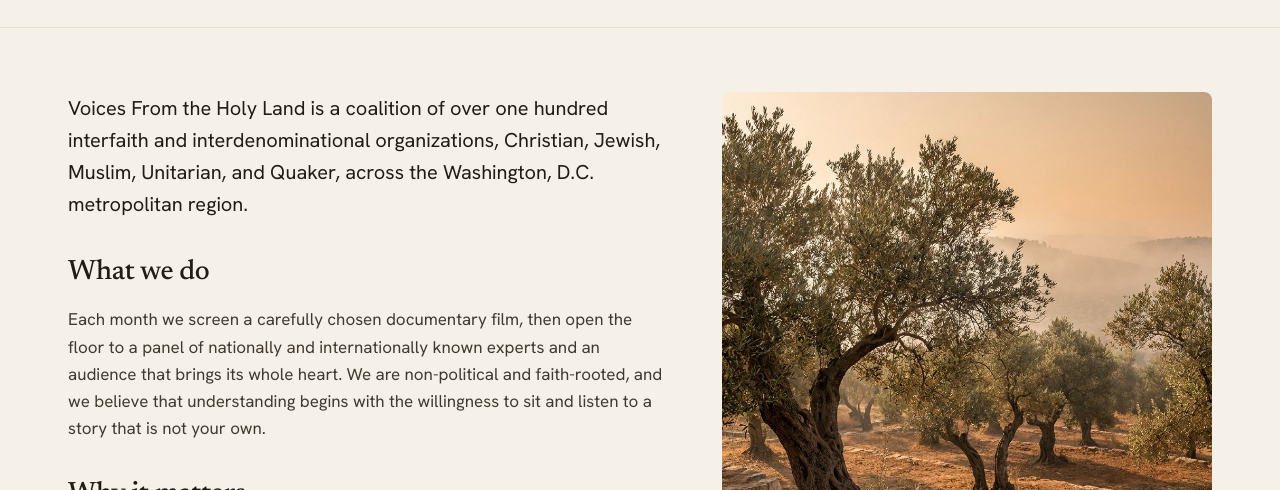
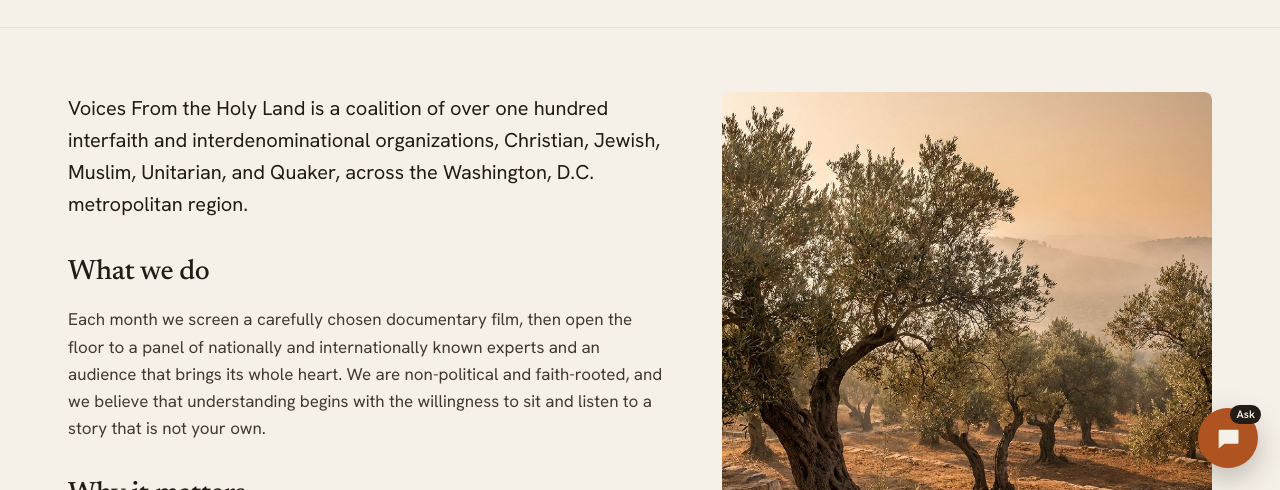
Before and after one commit to suleman-lgtm/vfhl-preview, a plain HTML site: page about.html in a window 1280 px wide. Shown: the part 310-800 px from the top of the page. Drawn offline with Linux system fonts and the light colour scheme.

Commit message:
Add VFHL site assistant: in-browser knowledge-base chatbot on all 11 pages

```diff
--- /dev/null
+++ b/assets/chatbot.js
@@ -0,0 +1,220 @@
+/* Voices From the Holy Land — site assistant
+   Self-contained, no server, no API key. Knowledge-base retrieval with graceful fallback.
+   To upgrade to a true LLM later: replace findAnswer() with a fetch() to a serverless proxy. */
+(function () {
+  "use strict";
+
+  var EMAIL = "vfhlonlinefilmsalon@gmail.com";
+  var RECORDINGS = "https://www.voicesfromtheholyland.org/salonrecordings";
+
+  /* ---------------- KNOWLEDGE BASE ----------------
+     Each entry: k = trigger keywords (rich, incl. synonyms), a = HTML answer.
+     Answers use only confirmed facts; unknowns route to contact instead of guessing. */
+  var KB = [
+    { id: "what", k: "what who is vfhl voices holy land about organization coalition explain tell",
+      a: "<b>Voices From the Holy Land (VFHL)</b> is an interfaith, non-political coalition of more than 100 organizations that uses documentary films and honest panel discussions to advance human rights, justice, and peace in the Holy Land. We are all-volunteer and based in the Washington, D.C. region. <a href='about.html'>Read our story &rarr;</a>" },
+
+    { id: "mission", k: "mission purpose goal why exist aim vision believe stand for",
+      a: "Our purpose is to help people understand the Holy Land well enough to talk to one another. We bring people together around curated documentary films and honest, moderated discussion, drawing on five faith traditions, to move toward mutual respect, justice, and peace. <a href='about.html'>More about us &rarr;</a>" },
+
+    { id: "salon", k: "film salon what is a salon format how does work structure agenda happen",
+      a: "A film salon is simple: we watch a documentary together, then talk about it with help. Each one opens with a film, followed by a <b>moderated panel</b>, then <b>live audience Q&amp;A</b>, and finally small <b>breakout conversations</b>. <a href='blog-what-is-a-film-salon.html'>How a salon works &rarr;</a>" },
+
+    { id: "when", k: "when time schedule date day next upcoming month sunday what time often",
+      a: "Our online film salons are held the <b>third Sunday of each month at 3:00 PM ET</b>, and they are always free. You can see every upcoming date on our <a href='calendar.html'>calendar &rarr;</a>" },
+
+    { id: "next", k: "next upcoming coming soon this month july advocacy workshop",
+      a: "Our next online salon is <b>&ldquo;Try This At Home: An Advocacy Workshop&rdquo; on Sunday, July 19, 2026 at 3:00 PM ET</b>, a practical session on turning concern into action. See details and register on the <a href='calendar.html'>calendar &rarr;</a>" },
+
+    { id: "register", k: "register sign signup join attend rsvp participate how do i join get link enroll",
+      a: "Joining is free. Register in advance and we email you the link to attend. The quickest way is to email us at <a href='mailto:" + EMAIL + "?subject=Register%20for%20the%20VFHL%20Salon'>" + EMAIL + "</a>, or use the <b>Register free</b> button on the <a href='calendar.html'>calendar &rarr;</a>" },
+
+    { id: "free", k: "free cost price how much pay ticket fee charge expensive afford",
+      a: "Yes, every salon is <b>completely free</b> to attend and every recording is free to watch. We are funded entirely by donations, which is what keeps it open to everyone. If you would like to help, you can <a href='donate.html'>support the work &rarr;</a>" },
+
+    { id: "donate", k: "donate donation give giving contribute support money fund gift sponsor help fund",
+      a: "Thank you, donations are what keep the salons free. You can give <b>monthly or one-time</b>, and every dollar goes to films, technology, captioning, and editing (we are all-volunteer, so there is no overhead). <a href='donate.html'>Give here &rarr;</a>" },
+
+    { id: "moneywhere", k: "where money go spent used funds budget overhead what does pay",
+      a: "Because we are all-volunteer, your gift pays only for the things volunteers cannot donate: <b>film licensing, streaming technology, professional captioning, and the editing</b> that turns each live salon into a lasting public recording. <a href='donate.html'>See where it goes &rarr;</a>" },
+
+    { id: "tax", k: "tax deductible deduction receipt 501 nonprofit charity ein write off",
+      a: "Donations support a non-profit, all-volunteer effort. For confirmation of tax-deductibility and to request a receipt, please email <a href='mailto:" + EMAIL + "'>" + EMAIL + "</a> and our team will help." },
+
+    { id: "watch", k: "watch recording recordings past previous archive video videos library replay missed catch",
+      a: "Yes. More than <b>70 past salons</b> are free to watch in our recordings archive, professionally edited with b-roll. <a href='" + RECORDINGS + "' target='_blank' rel='noopener'>Browse the archive &rarr;</a> You can also see highlights on our <a href='watch.html'>Watch page &rarr;</a>" },
+
+    { id: "inperson", k: "in person live screening venue church location attend physically near me westminster",
+      a: "Alongside the monthly online salons, we hold occasional <b>in-person screenings</b> at partner congregations in the D.C. area. Upcoming in-person events are listed on the <a href='calendar.html'>calendar &rarr;</a>" },
+
+    { id: "films", k: "film films movie documentary which what choose chosen suggest recommend pick selection",
+      a: "Each month we screen a documentary chosen to open a real question rather than deliver a verdict. You can see the full list of films we have shown, and a curated bibliography, on our <a href='resources.html'>Resources page &rarr;</a> To suggest a film, email <a href='mailto:" + EMAIL + "'>" + EMAIL + "</a>." },
+
+    { id: "faith", k: "faith interfaith religion religious christian jewish muslim unitarian quaker denomination",
+      a: "VFHL is genuinely interfaith. Our coalition brings together <b>Christian, Jewish, Muslim, Unitarian, and Quaker</b> communities, five traditions at one table, around a shared hope for justice and peace. <a href='about.html'>About the coalition &rarr;</a>" },
+
+    { id: "political", k: "political politics partisan side biased agenda neutral one sided anti israel anti palestine",
+      a: "We are <b>non-political and faith-rooted</b>. We do not exist to win an argument for one side; we exist to help people understand the issues well enough to talk to one another, hearing both histories with honesty. <a href='about.html'>Our approach &rarr;</a>" },
+
+    { id: "partner", k: "partner partnership organization congregation join coalition member become affiliate cosponsor",
+      a: "More than 100 interfaith organizations stand behind this work. If your congregation or organization would like to join the coalition, lend its audience, or co-sponsor a salon, we would be honored to talk. <a href='contact.html'>Become a partner &rarr;</a>" },
+
+    { id: "host", k: "host hosting screening my church community bring local organize show",
+      a: "Yes, communities can host a local screening. We will help you choose a film and set it up. Reach out through our <a href='contact.html'>contact page &rarr;</a> or email <a href='mailto:" + EMAIL + "'>" + EMAIL + "</a>." },
+
+    { id: "volunteer", k: "volunteer help involved get involved contribute time assist support work join team",
+      a: "We are all-volunteer and always glad for help, from moderating and tech support to outreach and sharing salons. Tell us how you would like to help via the <a href='contact.html'>contact page &rarr;</a>" },
+
+    { id: "resources", k: "resource resources reading book books bibliography list learn study tour tours articles media",
+      a: "Our <b>Resources library</b> is a decade-deep collection: a selected bibliography, documentary films, trusted media sources, advocacy organizations, and Palestine tour information. <a href='resources.html'>Explore Resources &rarr;</a>" },
+
+    { id: "access", k: "accessible accessibility caption captions subtitles hearing deaf disability language",
+      a: "Accessibility matters to us, our salons are captioned, and a share of every donation funds professional captioning so the recordings are open to everyone. For a specific accommodation, email <a href='mailto:" + EMAIL + "'>" + EMAIL + "</a>." },
+
+    { id: "where", k: "where located location based city region area dc washington global online worldwide",
+      a: "We are based in the <b>Washington, D.C. metropolitan region</b>, but because the salons are online, anyone, anywhere can join. <a href='calendar.html'>See the next salon &rarr;</a>" },
+
+    { id: "contact", k: "contact email phone reach get in touch address message talk speak call",
+      a: "The best way to reach us is by email at <a href='mailto:" + EMAIL + "'>" + EMAIL + "</a>, or through our <a href='contact.html'>contact page &rarr;</a>. We would love to hear from you." },
+
+    { id: "social", k: "social media facebook instagram twitter youtube follow page handle vimeo",
+      a: "You can follow us on <a href='https://www.facebook.com/VoicesHolyLand/' target='_blank' rel='noopener'>Facebook</a> for announcements and salon news. To be added to our email announcements, just write to <a href='mailto:" + EMAIL + "'>" + EMAIL + "</a>." },
+
+    { id: "news", k: "newsletter mailing list updates stay informed subscribe announcements notify remind email list",
+      a: "To stay updated: check our monthly <a href='calendar.html'>calendar</a>, follow us on <a href='https://www.facebook.com/VoicesHolyLand/' target='_blank' rel='noopener'>Facebook</a>, or email <a href='mailto:" + EMAIL + "?subject=Add%20me%20to%20VFHL%20announcements'>" + EMAIL + "</a> to be added to our announcements." },
+
+    { id: "monthlyonce", k: "monthly recurring one time once subscription cancel recurring gift",
+      a: "You can give either way. <b>Monthly giving</b> is the most impactful, it lets us plan and license films ahead, and you can change or cancel anytime. One-time gifts are just as welcome. <a href='donate.html'>Choose an amount &rarr;</a>" },
+
+    { id: "askquestions", k: "ask question during live participate speak panel interact q&a breakout",
+      a: "Absolutely. Each salon includes <b>live audience Q&amp;A</b>, and the final stretch moves into small breakout conversations with the panelists and other attendees, so you are part of the room, not just watching. <a href='calendar.html'>Join the next one &rarr;</a>" },
+
+    { id: "history", k: "history founded start began when started old years anniversary established origin",
+      a: "Voices From the Holy Land grew out of an annual film series that began in the mid-2010s, and our monthly <b>online film salons have run since 2020</b>, more than 70 salons and counting. <a href='about.html'>Our story &rarr;</a>" },
+
+    { id: "vom", k: "featured video month highlight clip haynes",
+      a: "Our <b>Video of the Month</b> and other featured highlights are on the Watch page, with the full library in the recordings archive. <a href='watch.html'>See featured videos &rarr;</a>" },
+
+    { id: "share", k: "share spread word tell friends invite promote",
+      a: "The simplest way to help is to share a salon with someone who needs to see it, an invitation to watch together is worth more than any ad. You can share any recording from the <a href='" + RECORDINGS + "' target='_blank' rel='noopener'>archive &rarr;</a>" },
+
+    { id: "blog", k: "blog insights article articles read writing posts",
+      a: "Our <b>Insights</b> series offers short, honest pieces on the history, the competing narratives, and the practical work of peace. <a href='blog.html'>Read Insights &rarr;</a>" }
+  ];
+
+  var STOP = " the a an of to is are do does how can i we you it for in on at and or with my your what when where who why this that ".split(" ");
+  function norm(s){ return (s||"").toLowerCase().replace(/[^a-z0-9 ]/g," ").replace(/\s+/g," ").trim(); }
+
+  function findAnswer(query) {
+    var q = norm(query);
+    if (!q) return null;
+    if (/^(hi|hey|hello|yo|hiya|good (morning|afternoon|evening))\b/.test(q))
+      return "Hello, I am the Voices From the Holy Land assistant. Ask me about our salons, how to join, the recordings, donating, or becoming a partner.";
+    if (/(thank|thanks|thx|cheers|appreciate)/.test(q))
+      return "You are very welcome. Is there anything else I can help you find?";
+    if (/^(bye|goodbye|see ya|that.?s all)\b/.test(q))
+      return "Take care, and we hope to see you at the next salon.";
+
+    var tokens = q.split(" ").filter(function(t){ return t.length>2 && STOP.indexOf(" "+t+" ")===-1; });
+    var best=null, bestScore=0;
+    KB.forEach(function(e){
+      var kk = " " + e.k + " ", score = 0;
+      tokens.forEach(function(t){ if (kk.indexOf(" "+t+" ")>-1) score += 2; else if (kk.indexOf(t)>-1) score += 1; });
+      if (score > bestScore){ bestScore = score; best = e; }
+    });
+    if (best && bestScore >= 2) return best.a;
+    return null;
+  }
+
+  var FALLBACK = "I am not certain I have that one yet. You can email our team at <a href='mailto:" + EMAIL + "'>" + EMAIL + "</a>, or try one of these:";
+  var CHIPS = [
+    ["When is the next salon?", "when"],
+    ["How do I join?", "register"],
+    ["Watch past salons", "watch"],
+    ["How can I donate?", "donate"],
+    ["What is a film salon?", "salon"],
+    ["Become a partner", "partner"]
+  ];
+  function answerById(id){ for (var i=0;i<KB.length;i++) if (KB[i].id===id) return KB[i].a; return null; }
+
+  /* ---------------- STYLES ---------------- */
+  var css = ""
+  + ".vfb-btn{position:fixed;right:22px;bottom:22px;z-index:99998;width:60px;height:60px;border-radius:50%;background:#AF5320;border:none;cursor:pointer;box-shadow:0 10px 30px rgba(33,28,21,.28);display:flex;align-items:center;justify-content:center;transition:transform .18s ease,box-shadow .18s ease;}"
+  + ".vfb-btn:hover{transform:translateY(-2px) scale(1.04);box-shadow:0 16px 38px rgba(33,28,21,.34);}"
+  + ".vfb-btn svg{width:28px;height:28px;}"
+  + ".vfb-badge{position:absolute;top:-3px;right:-3px;background:#211C15;color:#F6F1E8;font:600 11px/1 'Hanken Grotesk',sans-serif;padding:4px 6px;border-radius:10px;}"
+  + ".vfb-panel{position:fixed;right:22px;bottom:94px;z-index:99999;width:374px;max-width:calc(100vw - 28px);height:560px;max-height:calc(100vh - 120px);background:#F6F1E8;border-radius:18px;box-shadow:0 24px 64px rgba(33,28,21,.34);display:none;flex-direction:column;overflow:hidden;border:1px solid rgba(33,28,21,.10);}"
+  + ".vfb-panel.open{display:flex;animation:vfbIn .22s ease;}"
+  + "@keyframes vfbIn{from{opacity:0;transform:translateY(12px);}to{opacity:1;transform:none;}}"
+  + ".vfb-head{background:#AF5320;color:#F6F1E8;padding:16px 18px;display:flex;align-items:center;gap:12px;}"
+  + ".vfb-head .mk{width:34px;height:34px;border-radius:50%;background:#F6F1E8;display:flex;align-items:center;justify-content:center;flex:0 0 34px;}"
+  + ".vfb-head .mk img{width:24px;height:24px;}"
+  + ".vfb-head h4{margin:0;font:600 16px/1.2 'Newsreader',Georgia,serif;}"
+  + ".vfb-head p{margin:2px 0 0;font:500 12px/1.3 'Hanken Grotesk',sans-serif;opacity:.85;}"
+  + ".vfb-x{margin-left:auto;background:none;border:none;color:#F6F1E8;font-size:22px;cursor:pointer;opacity:.85;line-height:1;}"
+  + ".vfb-x:hover{opacity:1;}"
+  + ".vfb-body{flex:1;overflow-y:auto;padding:18px;display:flex;flex-direction:column;gap:12px;}"
+  + ".vfb-msg{max-width:86%;padding:11px 14px;border-radius:14px;font:400 14.5px/1.55 'Hanken Grotesk',sans-serif;}"
+  + ".vfb-bot{background:#fff;color:#211C15;border:1px solid rgba(33,28,21,.08);border-bottom-left-radius:4px;align-self:flex-start;}"
+  + ".vfb-user{background:#211C15;color:#F6F1E8;border-bottom-right-radius:4px;align-self:flex-end;}"
+  + ".vfb-msg a{color:#AF5320;font-weight:600;text-decoration:none;}.vfb-msg a:hover{text-decoration:underline;}"
+  + ".vfb-user a{color:#F6F1E8;}"
+  + ".vfb-chips{display:flex;flex-wrap:wrap;gap:8px;padding:0 18px 14px;}"
+  + ".vfb-chip{background:#fff;border:1px solid rgba(175,83,32,.35);color:#AF5320;font:600 12.5px/1 'Hanken Grotesk',sans-serif;padding:9px 12px;border-radius:20px;cursor:pointer;transition:background .15s ease;}"
+  + ".vfb-chip:hover{background:#AF5320;color:#fff;}"
+  + ".vfb-foot{display:flex;gap:8px;padding:12px;border-top:1px solid rgba(33,28,21,.10);background:#F6F1E8;}"
+  + ".vfb-input{flex:1;border:1px solid rgba(33,28,21,.18);border-radius:22px;padding:11px 15px;font:400 14px 'Hanken Grotesk',sans-serif;background:#fff;color:#211C15;outline:none;}"
+  + ".vfb-input:focus{border-color:#AF5320;}"
+  + ".vfb-send{background:#AF5320;border:none;border-radius:50%;width:42px;height:42px;flex:0 0 42px;cursor:pointer;display:flex;align-items:center;justify-content:center;}"
+  + ".vfb-send svg{width:18px;height:18px;}"
+  + ".vfb-note{font:400 10.5px/1.3 'Hanken Grotesk',sans-serif;color:#8a8276;text-align:center;padding:0 18px 10px;}"
+  + "@media(max-width:480px){.vfb-panel{right:8px;left:8px;width:auto;bottom:84px;height:calc(100vh - 104px);}}";
+
+  function el(tag, cls, html){ var d=document.createElement(tag); if(cls)d.className=cls; if(html!=null)d.innerHTML=html; return d; }
+
+  function init(){
+    var style=document.createElement("style"); style.textContent=css; document.head.appendChild(style);
+
+    var btn=el("button","vfb-btn"); btn.setAttribute("aria-label","Ask Voices From the Holy Land");
+    btn.innerHTML="<svg viewBox='0 0 24 24' fill='none'><path d='M4 5h16a1 1 0 0 1 1 1v10a1 1 0 0 1-1 1H9l-5 4V6a1 1 0 0 1 1-1z' fill='#F6F1E8'/></svg><span class='vfb-badge'>Ask</span>";
+
+    var panel=el("div","vfb-panel");
+    panel.innerHTML=""
+      + "<div class='vfb-head'><div class='mk'><img src='assets/logo.svg' alt=''></div>"
+      + "<div><h4>Ask Voices From the Holy Land</h4><p>Salons, recordings, giving &amp; more</p></div>"
+      + "<button class='vfb-x' aria-label='Close'>&times;</button></div>"
+      + "<div class='vfb-body'></div>"
+      + "<div class='vfb-chips'></div>"
+      + "<div class='vfb-foot'><input class='vfb-input' type='text' placeholder='Type your question...' aria-label='Your question'>"
+      + "<button class='vfb-send' aria-label='Send'><svg viewBox='0 0 24 24'><path d='M3 11l18-8-8 18-2-7-8-3z' fill='#F6F1E8'/></svg></button></div>"
+      + "<div class='vfb-note'>Automated assistant &middot; for anything personal, email us.</div>";
+
+    document.body.appendChild(btn); document.body.appendChild(panel);
+    var body=panel.querySelector(".vfb-body"), chips=panel.querySelector(".vfb-chips"),
+        input=panel.querySelector(".vfb-input"), greeted=false;
+
+    function add(html, who){ var m=el("div","vfb-msg "+(who==="user"?"vfb-user":"vfb-bot"),html); body.appendChild(m); body.scrollTop=body.scrollHeight; }
+    function renderChips(list){ chips.innerHTML=""; (list||CHIPS).forEach(function(c){ var b=el("button","vfb-chip",c[0]); b.onclick=function(){ ask(c[0], c[1]); }; chips.appendChild(b); }); }
+
+    function ask(text, forceId){
+      add(text,"user");
+      var ans = forceId ? answerById(forceId) : findAnswer(text);
+      setTimeout(function(){
+        if (ans){ add(ans,"bot"); renderChips(); }
+        else { add(FALLBACK,"bot"); renderChips(); }
+      }, 220);
+    }
+
+    function open(){ panel.classList.add("open"); if(!greeted){ greeted=true;
+      add("Hello! I am the Voices From the Holy Land assistant. Ask me anything, or tap a question below.","bot"); renderChips(); }
+      setTimeout(function(){ input.focus(); },240); }
+    function close(){ panel.classList.remove("open"); }
+
+    btn.onclick=function(){ panel.classList.contains("open")?close():open(); };
+    panel.querySelector(".vfb-x").onclick=close;
+    panel.querySelector(".vfb-send").onclick=function(){ var v=input.value.trim(); if(v){ ask(v); input.value=""; } };
+    input.addEventListener("keydown",function(e){ if(e.key==="Enter"){ var v=input.value.trim(); if(v){ ask(v); input.value=""; } } });
+  }
+
+  if (document.readyState==="loading") document.addEventListener("DOMContentLoaded", init); else init();
+})();
```
Also changed, not shown: about.html (+1 -0 lines), blog-land-without-a-people.html (+1 -0 lines), blog-occupation-101.html (+1 -0 lines), blog-what-is-a-film-salon.html (+1 -0 lines), blog.html (+1 -0 lines), calendar.html (+1 -0 lines), contact.html (+1 -0 lines), donate.html (+1 -0 lines), index.html (+1 -0 lines), resources.html (+1 -0 lines), watch.html (+1 -0 lines).
